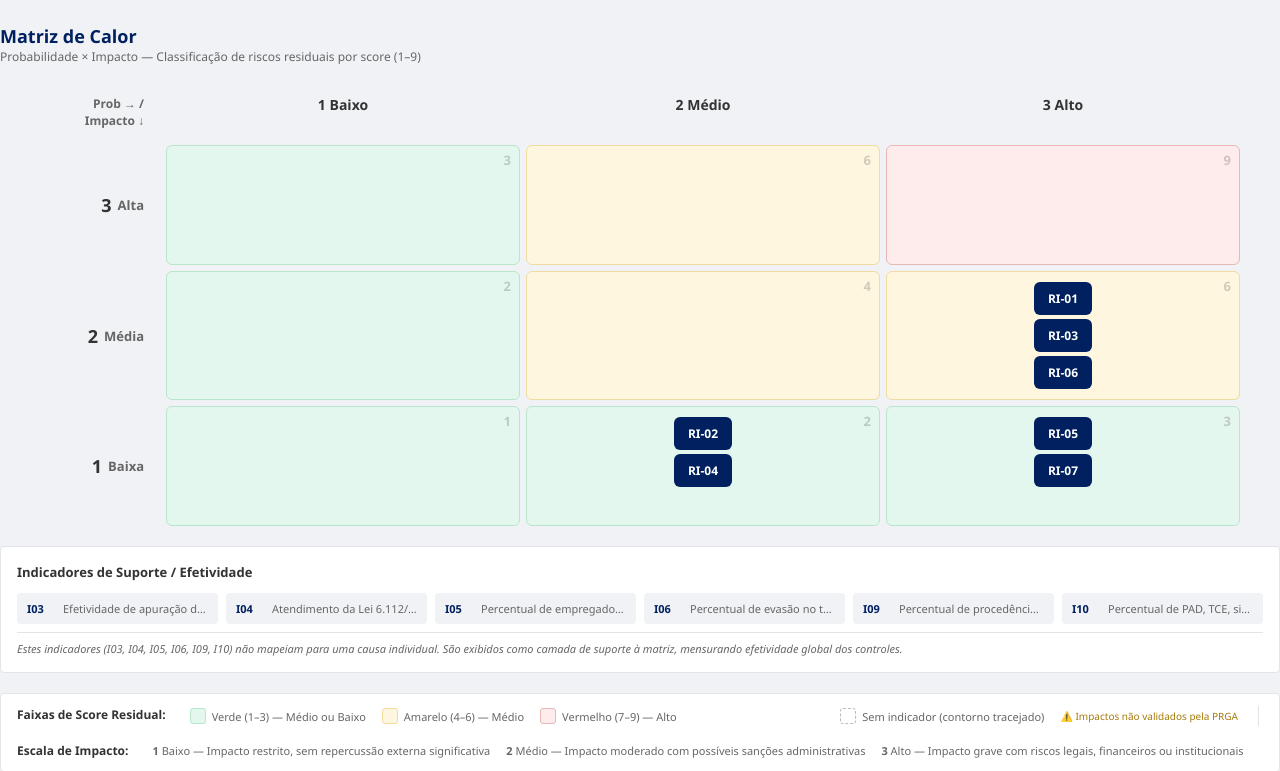
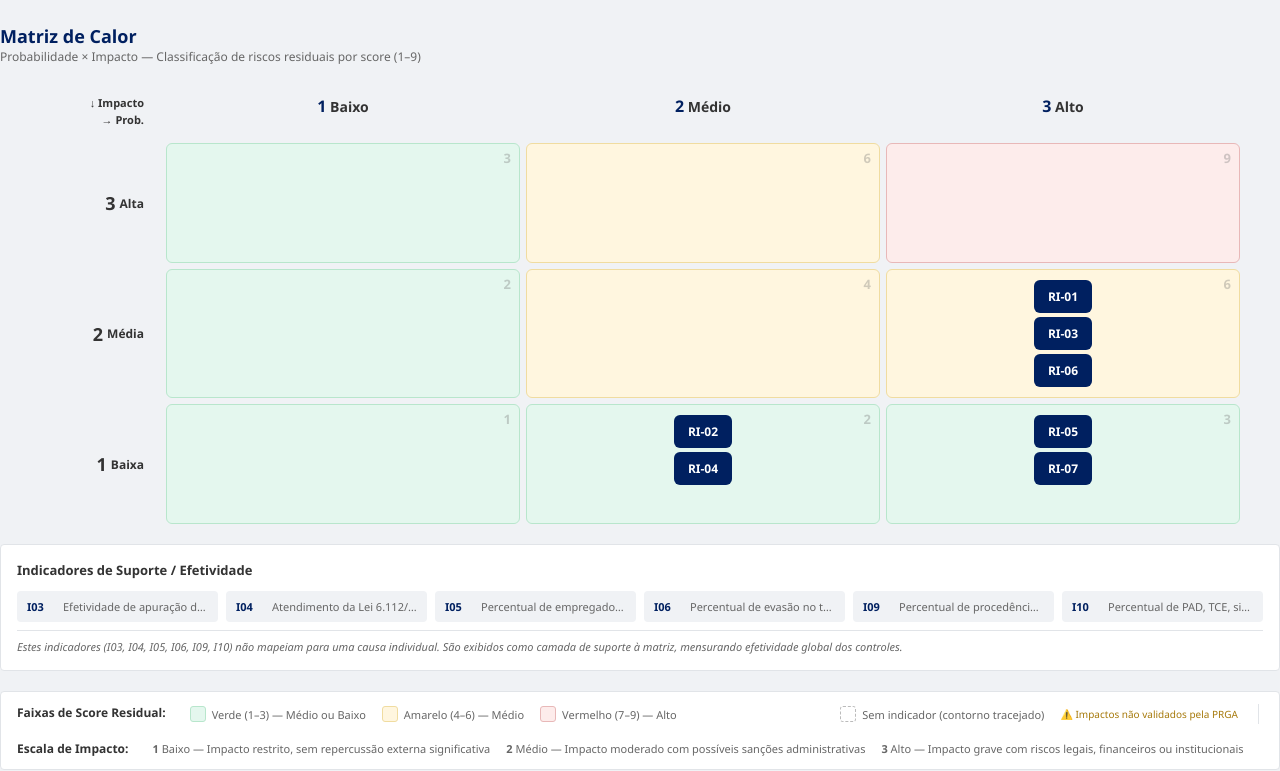
Before and after one commit to Semil-2006/dashboardc, a Flask app: page /risk-matrix in a window 1280 px wide. Shown: the part 48-819 px from the top of the page. Run offline with Flask 3, Linux system fonts and the light colour scheme; some web fonts are replaced.

Commit message:
fix: headers da matriz de calor com labels claros de Impacto e Probabilidade

```diff
--- a/static/risk-matrix/riskMatrix.css
+++ b/static/risk-matrix/riskMatrix.css
@@ -53,6 +53,27 @@
   font-size: 12px;
   color: var(--text-secondary);
 }
+.risk-header-corner {
+  display: flex;
+  flex-direction: column;
+  align-items: flex-end;
+  gap: 2px;
+}
+.rh-impact {
+  font-size: 11px;
+  font-weight: 600;
+  color: var(--text-primary);
+}
+.rh-prob {
+  font-size: 11px;
+  font-weight: 600;
+  color: var(--text-primary);
+}
+.rh-col-num {
+  font-size: 16px;
+  font-weight: 800;
+  color: var(--navy);
+}
 .risk-grid-body {
   display: flex;
   flex-direction: column;
@@ -71,7 +92,13 @@
   font-size: 13px;
   font-weight: 600;
   color: var(--text-secondary);
-  gap: 6px;
+  gap: 4px;
+  flex-direction: row;
+}
+.prob-text {
+  font-size: 12px;
+  color: var(--text-primary);
+  font-weight: 700;
 }
 .risk-grid-row-label .prob-num {
   font-size: 18px;
--- a/static/risk-matrix/riskMatrix.render.js
+++ b/static/risk-matrix/riskMatrix.render.js
@@ -42,7 +42,7 @@ function _buildGrid(risks) {
   const probLabels = ["Baixa", "M\u00e9dia", "Alta"];
   const header = document.createElement("div");
   header.className = "risk-grid-header";
-  header.innerHTML = '<div class="risk-header-label">Prob \u2192 / Impacto \u2193</div>' + impactLabels.map((l, i) => '<div class="risk-header-label">' + (i + 1) + ' ' + l + "</div>").join("");
+  header.innerHTML = '<div class="risk-header-label risk-header-corner"><span class="rh-impact">\u2193 Impacto</span><span class="rh-prob">\u2192 Prob.</span></div>' + impactLabels.map((l, i) => '<div class="risk-header-label"><span class="rh-col-num">' + (i + 1) + '</span> ' + l + "</div>").join("");
   wrapper.appendChild(header);
   const body = document.createElement("div");
   body.className = "risk-grid-body";
@@ -52,7 +52,7 @@ function _buildGrid(risks) {
     row.className = "risk-grid-row";
     const label = document.createElement("div");
     label.className = "risk-grid-row-label";
-    label.innerHTML = '<span class="prob-num">' + prob + '</span> ' + probLabels[prob - 1];
+    label.innerHTML = '<span class="prob-num">' + prob + '</span><span class="prob-text">' + probLabels[prob - 1] + '</span>';
     row.appendChild(label);
 
     for (let imp = 1; imp <= 3; imp++) {
```
